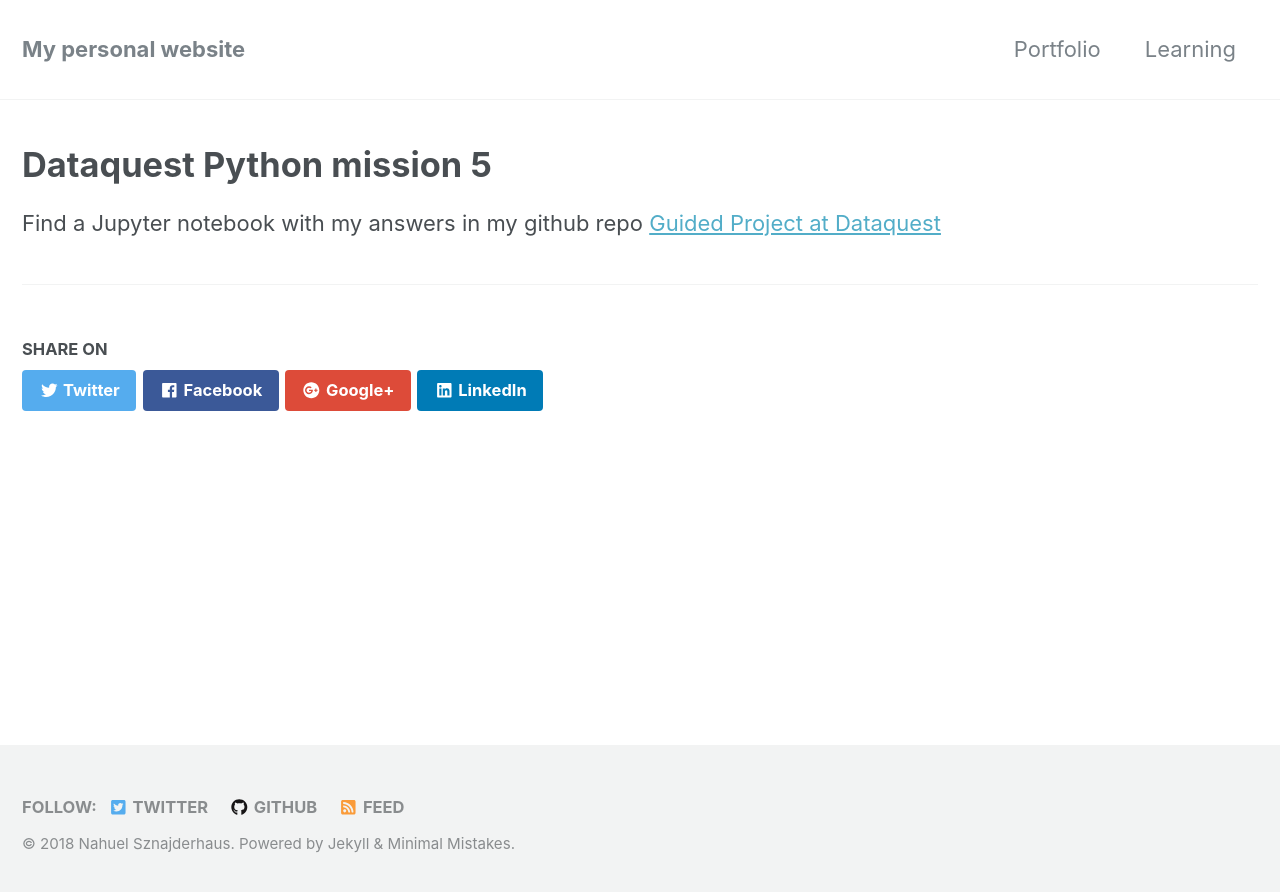
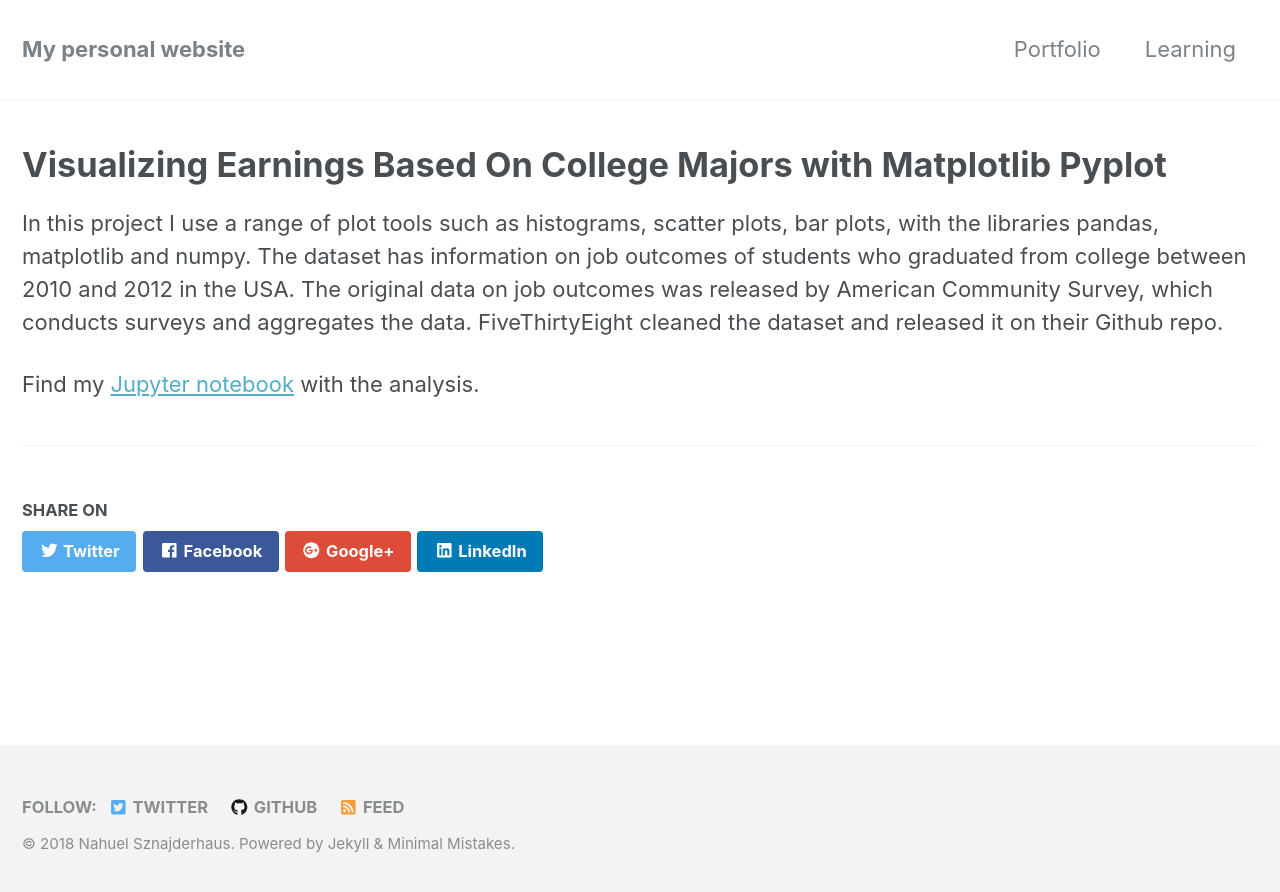
Before and after one commit to nahusznaj/nahusznaj.github.io, a Jekyll site: the page built from _posts/projects/2018-07-22-dataquest-mission-plots.md, in a window 1280 px wide. Shown: the top 892 px of the page. Built offline with Jekyll 4.4.1, drawn with Linux system fonts in a browser that asks for light colours; nearby versions of some CDN libraries.

Commit message:
Update 2018-07-22-dataquest-mission-plots.md

```diff
--- a/_posts/projects/2018-07-22-dataquest-mission-plots.md
+++ b/_posts/projects/2018-07-22-dataquest-mission-plots.md
@@ -1,13 +1,15 @@
 ---
 layout: article
-title: Dataquest Python mission 5
+title: Visualizing Earnings Based On College Majors with Matplotlib Pyplot
 categories: projects
 modified: 2018-07-22T16:28:11-04:00
-tags: [python, dataquest]
+tags: [python, dataquest, matplotlib]
 comments: true
 share: true
 read_time: true
 ---
 
 
-Find a Jupyter notebook with my answers in my github repo [Guided Project at Dataquest](https://github.com/nahusznaj/5_Guided_Project_Dataquest)
+In this project I use a range of plot tools such as histograms, scatter plots, bar plots, with the libraries pandas, matplotlib and numpy. The dataset has information on job outcomes of students who graduated from college between 2010 and 2012 in the USA. The original data on job outcomes was released by American Community Survey, which conducts surveys and aggregates the data. FiveThirtyEight cleaned the dataset and released it on their Github repo.
+
+Find my [Jupyter notebook](https://github.com/nahusznaj/5_Guided_Project_Dataquest) with the analysis.
```
